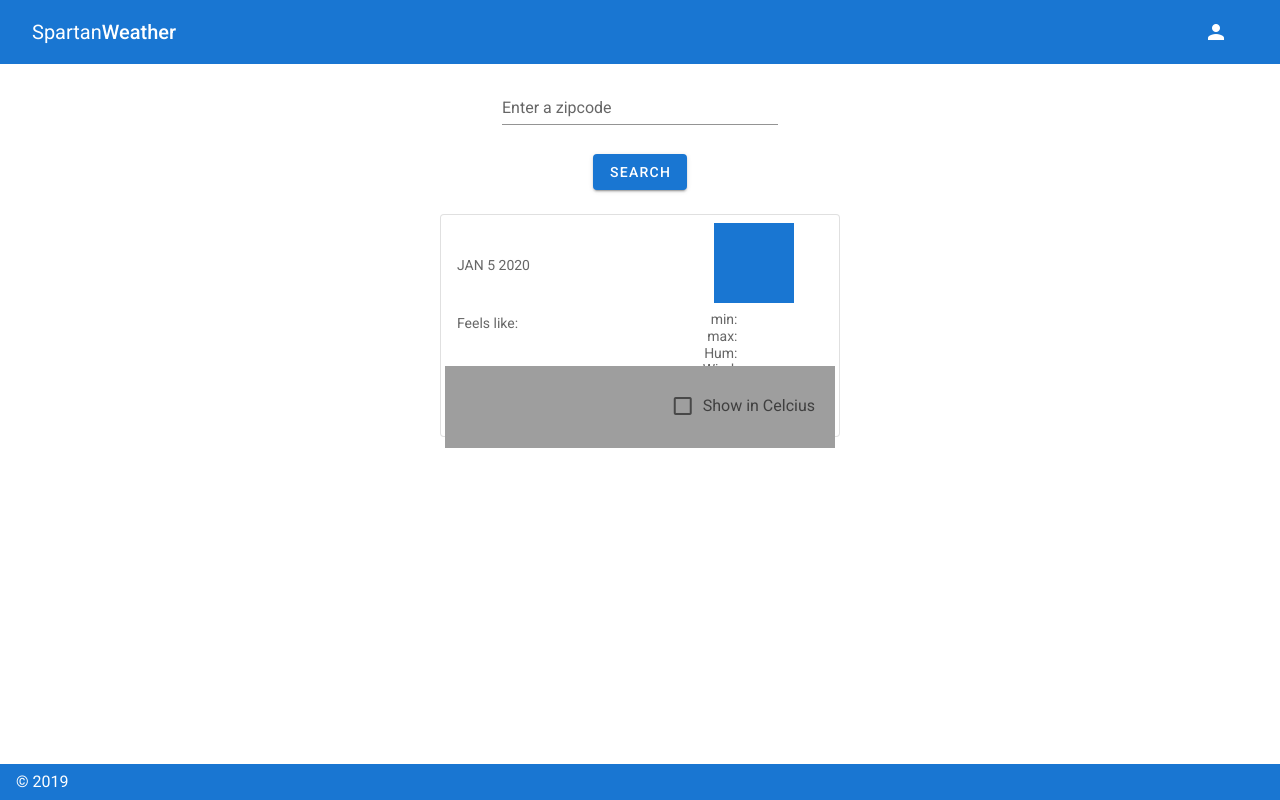
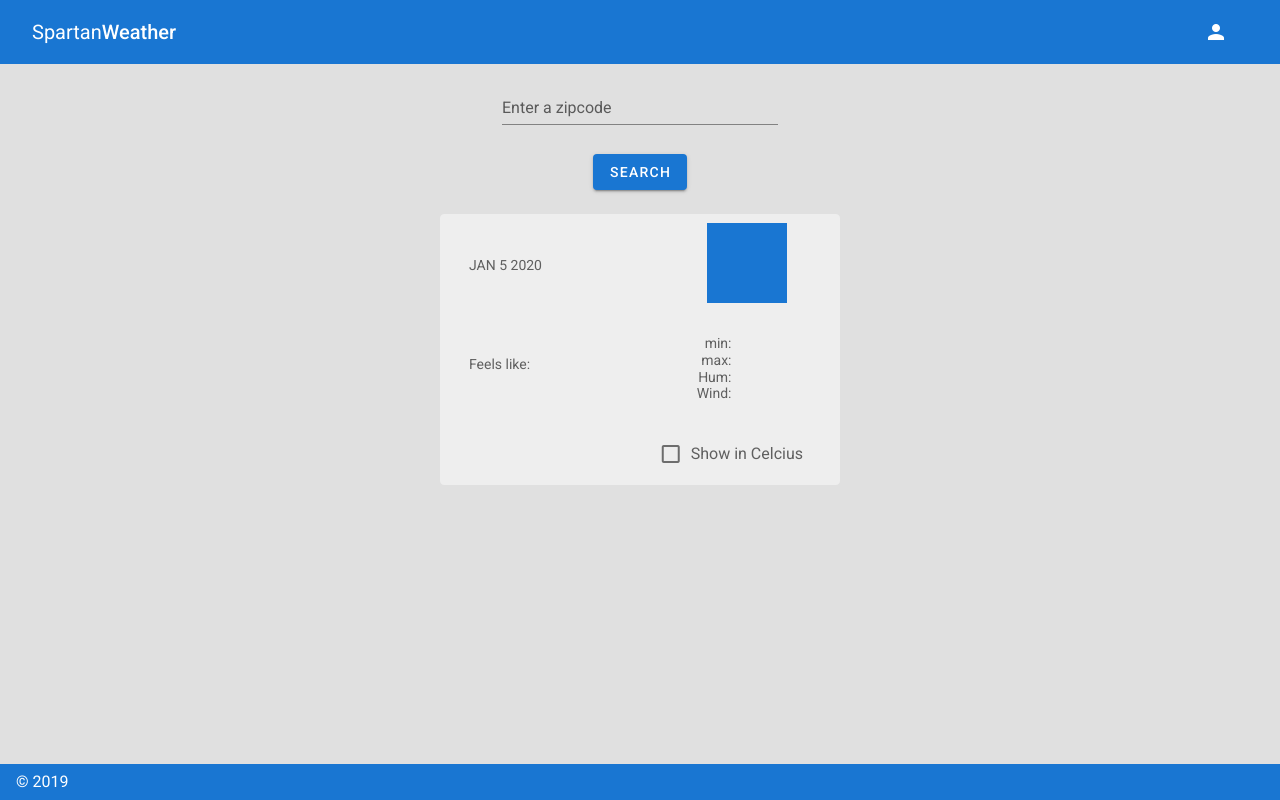
Before and after one commit to jjvaz25/weather-app-vue, a Vue app in the folder weather-app/: page / in a window 1280 px wide. Built offline with nearby package versions, Linux system fonts and the light colour scheme.

Commit message:
add background whole page styling

```diff
--- a/weather-app/src/App.vue
+++ b/weather-app/src/App.vue
@@ -1,7 +1,7 @@
 <template>
   <v-app>
     <top-nav />
-    <v-content>
+    <v-content class="grey lighten-2">
       <weather />
     </v-content>
     <bottom-footer />
--- a/weather-app/src/components/Weather.vue
+++ b/weather-app/src/components/Weather.vue
@@ -16,15 +16,15 @@
 
     <v-container>
       <v-card
-        class="mx-auto"
+        class="mx-auto grey lighten-3"
         max-width="400"
         outlined
       >
-      <v-row>
+      <v-row class="px-0 mx-0">
         <v-list-item>
           <v-col cols="7">
             <v-list-item-content>
-              <v-list-item-title class="headline mb-1 text-wrap">{{ this.weatherInfo.name }}</v-list-item-title>
+              <v-list-item-title class="headline mb-1 text-wrap font-weight-bold">{{ this.weatherInfo.name }}</v-list-item-title>
               <v-list-item-subtitle>{{ this.formatDate() }}</v-list-item-subtitle>
             </v-list-item-content>
           </v-col>
@@ -41,11 +41,12 @@
           </v-col>
         </v-list-item>
         </v-row>
-        <v-list-item>
-          <v-row>
-            <v-col>
+
+        <v-row class="px-0 mx-0">
+          <v-list-item>
+            <v-col cols="7">
               <v-list-item-content class="pt-0">
-                <v-list-item-title class="headline mb-1 text-wrap">{{ this.weatherInfo.temp }}</v-list-item-title>
+                <v-list-item-title class="headline mb-1 text-wrap font-weight-bold">{{ this.weatherInfo.temp }}</v-list-item-title>
                 <v-list-item-subtitle>Feels like: {{ this.weatherInfo.feelsLike }}</v-list-item-subtitle>
               </v-list-item-content>
             </v-col>
@@ -61,18 +62,20 @@
               <v-list-item-subtitle>{{ this.weatherInfo.humidity }}</v-list-item-subtitle>
               <v-list-item-subtitle>{{ this.weatherInfo.wind }}</v-list-item-subtitle>
             </v-col>
-          </v-row>
-        </v-list-item>
-        <v-list-item>
-          <v-row class="py-0 grey lighten--4" >
+          </v-list-item>
+        </v-row>
+
+        <v-row class="px-0 mx-0">
+          <v-list-item>
             <v-col cols="12" class="py-0">
               <v-card-actions>
                 <v-spacer></v-spacer>
                 <v-checkbox v-model="inCelcius" label="Show in Celcius"></v-checkbox>
               </v-card-actions>
             </v-col>
-          </v-row>
-        </v-list-item>
+          </v-list-item>
+        </v-row>
+
       </v-card>
     </v-container>
   </div>
```
